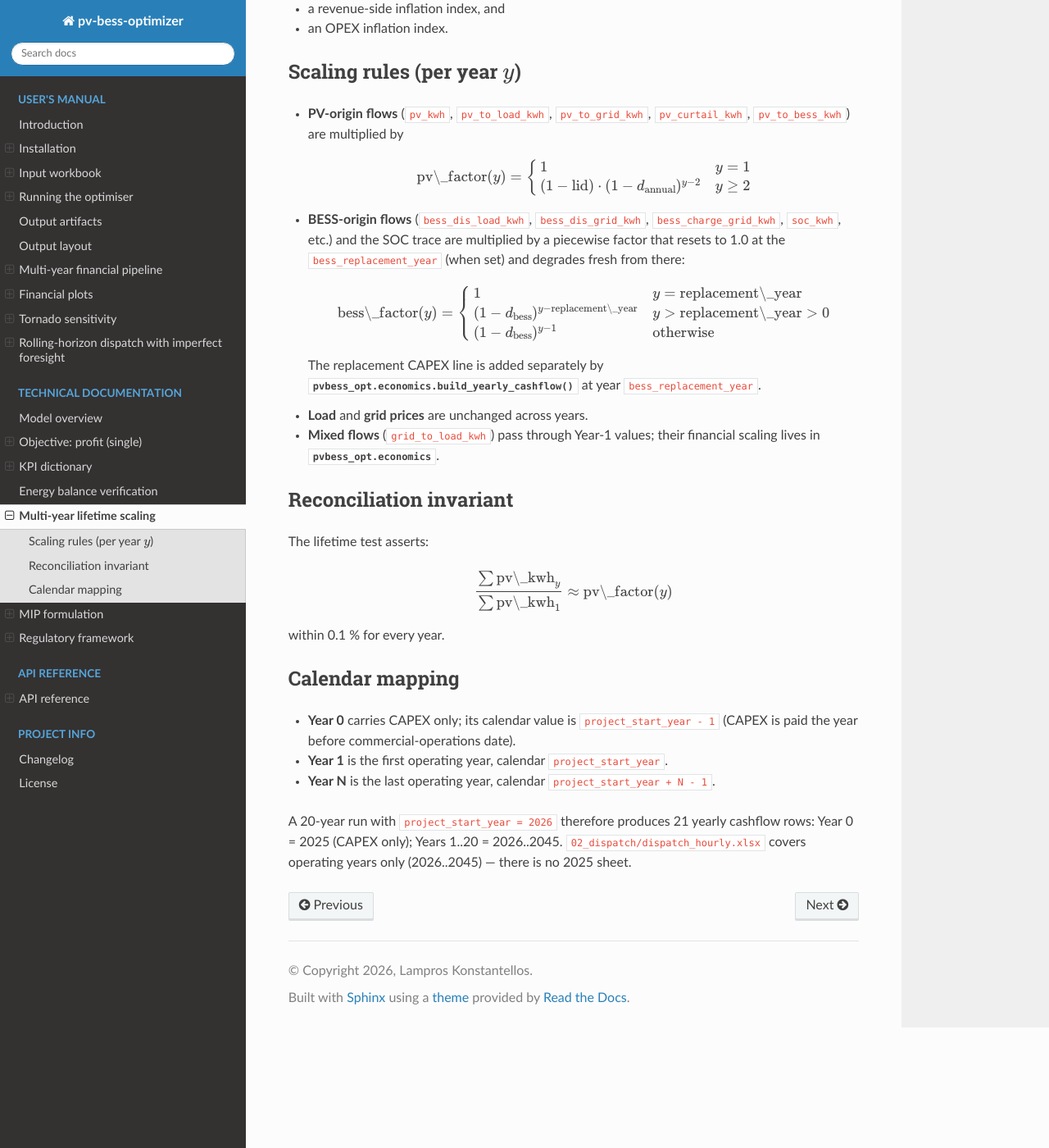
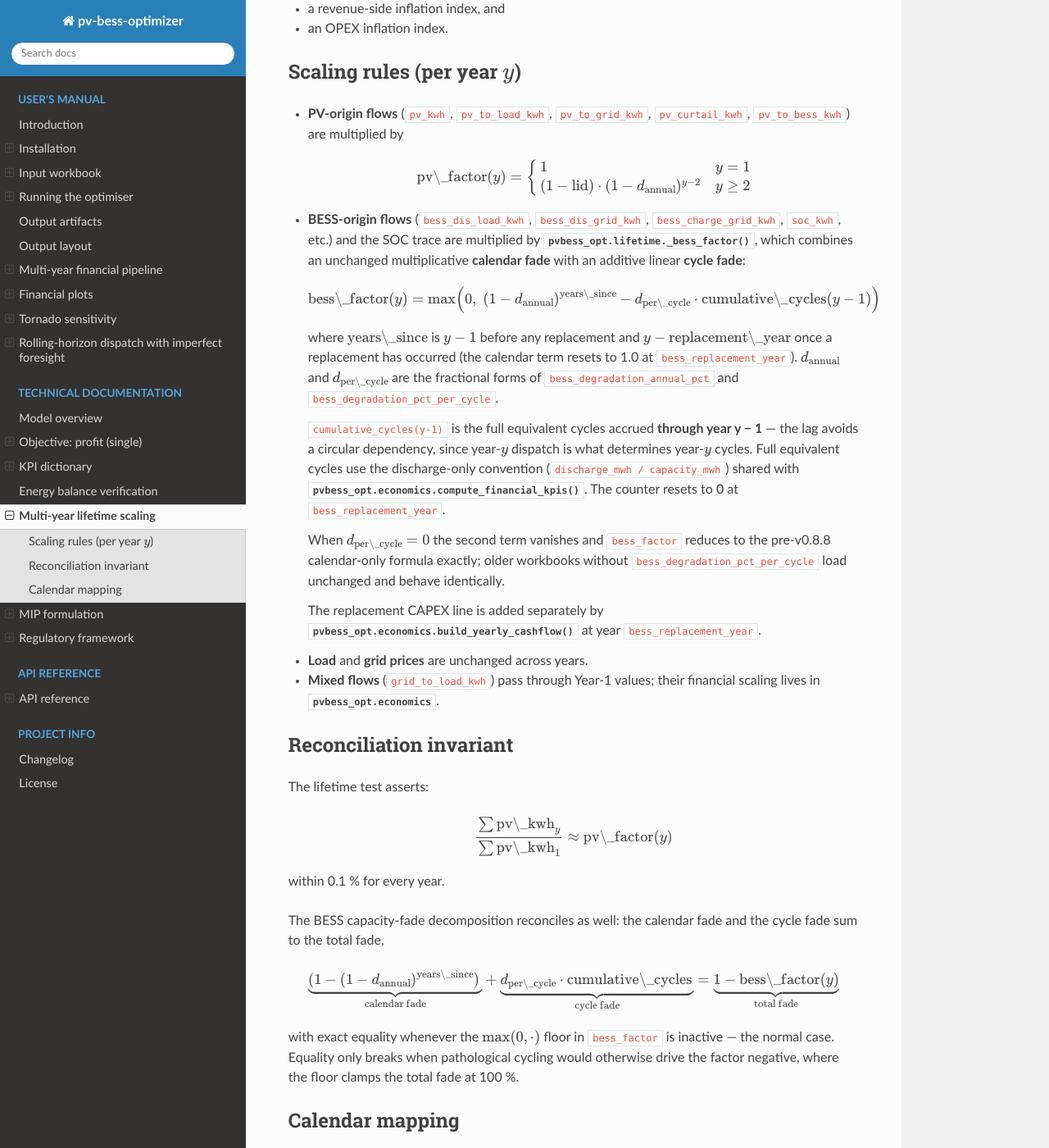
Before and after one commit to lamproskonstantellos/pv-bess-optimizer, a Sphinx documentation site: the page built from docs/source/technical.documentation/lifetime_scaling.rst, in a window 1280 px wide and 1400 px high, scrolled down 257 px. Shown: the whole window at 82% size. Built offline with Sphinx 7.4.7 and the Read the Docs theme 3.1.0, drawn with Linux system fonts in a browser that asks for light colours.

Commit message:
docs: document cycle degradation, unlimited grid export, and SOC plot changes for v0.8.8
Update the users' guide and technical documentation for the four
v0.8.8 changes: the additive cycle-fade term and its reconciliation
invariant, the optional / unlimited grid-export cap and its accepted
disable tokens, the new bess_degradation_pct_per_cycle key, and the
range-bar SOC plot redesign. Add the v0.8.8 changelog entry and bump
the version string to 0.8.8.

```diff
--- a/docs/source/technical.documentation/lifetime_scaling.rst
+++ b/docs/source/technical.documentation/lifetime_scaling.rst
@@ -25,18 +25,35 @@ Scaling rules (per year :math:`y`)
 
 * **BESS-origin flows** (``bess_dis_load_kwh``, ``bess_dis_grid_kwh``,
   ``bess_charge_grid_kwh``, ``soc_kwh``, etc.) and the SOC trace are
-  multiplied by a piecewise factor that resets to 1.0 at the
-  ``bess_replacement_year`` (when set) and degrades fresh from there:
+  multiplied by :func:`pvbess_opt.lifetime._bess_factor`, which combines
+  an unchanged multiplicative **calendar fade** with an additive linear
+  **cycle fade**:
 
   .. math::
 
-     \text{bess\_factor}(y) =
-     \begin{cases}
-       1 & y = \text{replacement\_year} \\
-       (1 - d_{\text{bess}})^{y - \text{replacement\_year}}
-            & y > \text{replacement\_year} > 0 \\
-       (1 - d_{\text{bess}})^{y-1} & \text{otherwise}
-     \end{cases}
+     \text{bess\_factor}(y) = \max\!\left(0,\;
+     (1 - d_{\text{annual}})^{\text{years\_since}}
+     - d_{\text{per\_cycle}} \cdot \text{cumulative\_cycles}(y-1)\right)
+
+  where :math:`\text{years\_since}` is :math:`y - 1` before any
+  replacement and :math:`y - \text{replacement\_year}` once a
+  replacement has occurred (the calendar term resets to 1.0 at
+  ``bess_replacement_year``).  :math:`d_{\text{annual}}` and
+  :math:`d_{\text{per\_cycle}}` are the fractional forms of
+  ``bess_degradation_annual_pct`` and ``bess_degradation_pct_per_cycle``.
+
+  ``cumulative_cycles(y-1)`` is the full equivalent cycles accrued
+  **through year y − 1** — the lag avoids a circular dependency, since
+  year-:math:`y` dispatch is what determines year-:math:`y` cycles.
+  Full equivalent cycles use the discharge-only convention
+  (``discharge_mwh / capacity_mwh``) shared with
+  :func:`pvbess_opt.economics.compute_financial_kpis`.  The counter
+  resets to 0 at ``bess_replacement_year``.
+
+  When :math:`d_{\text{per\_cycle}} = 0` the second term vanishes and
+  ``bess_factor`` reduces to the pre-v0.8.8 calendar-only formula
+  exactly; older workbooks without ``bess_degradation_pct_per_cycle``
+  load unchanged and behave identically.
 
   The replacement CAPEX line is added separately by
   :func:`pvbess_opt.economics.build_yearly_cashflow` at year
@@ -58,6 +75,22 @@ The lifetime test asserts:
 
 within 0.1 % for every year.
 
+The BESS capacity-fade decomposition reconciles as well: the calendar
+fade and the cycle fade sum to the total fade,
+
+.. math::
+
+   \underbrace{(1 - (1 - d_{\text{annual}})^{\text{years\_since}})}
+       _{\text{calendar fade}}
+   + \underbrace{d_{\text{per\_cycle}} \cdot \text{cumulative\_cycles}}
+       _{\text{cycle fade}}
+   = \underbrace{1 - \text{bess\_factor}(y)}_{\text{total fade}}
+
+with exact equality whenever the :math:`\max(0, \cdot)` floor in
+``bess_factor`` is inactive — the normal case.  Equality only breaks
+when pathological cycling would otherwise drive the factor negative,
+where the floor clamps the total fade at 100 %.
+
 Calendar mapping
 ----------------
 
--- a/pvbess_opt/__init__.py
+++ b/pvbess_opt/__init__.py
@@ -39,4 +39,4 @@ Highlights:
       benchmark bands.
 """
 
-__version__ = "0.8.7"
+__version__ = "0.8.8"
```
Also changed, not shown: README.md (+1 -1 lines), docs/source/users.guide/economics.rst (+32 -0 lines), docs/source/users.guide/inputs.rst (+14 -2 lines), docs/source/users.guide/outputs.rst (+7 -0 lines), docs/CHANGELOG.md.
